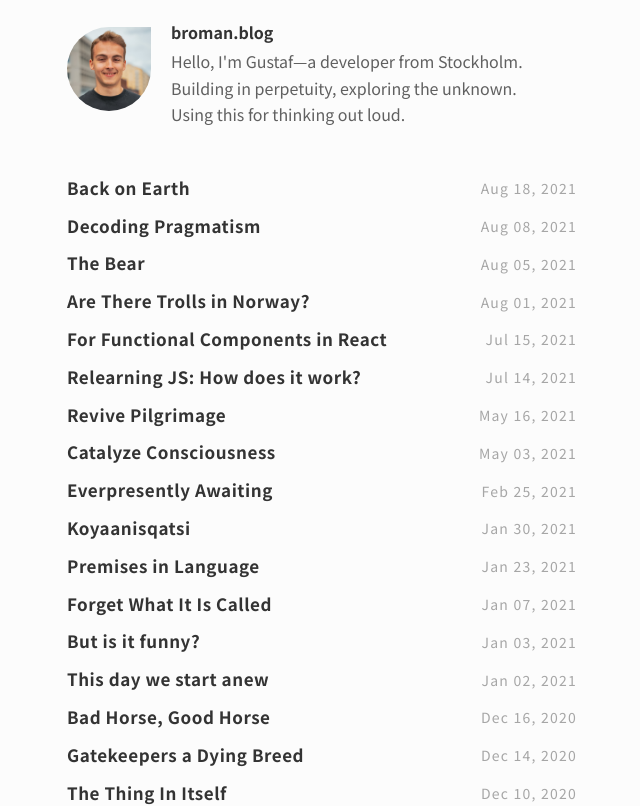
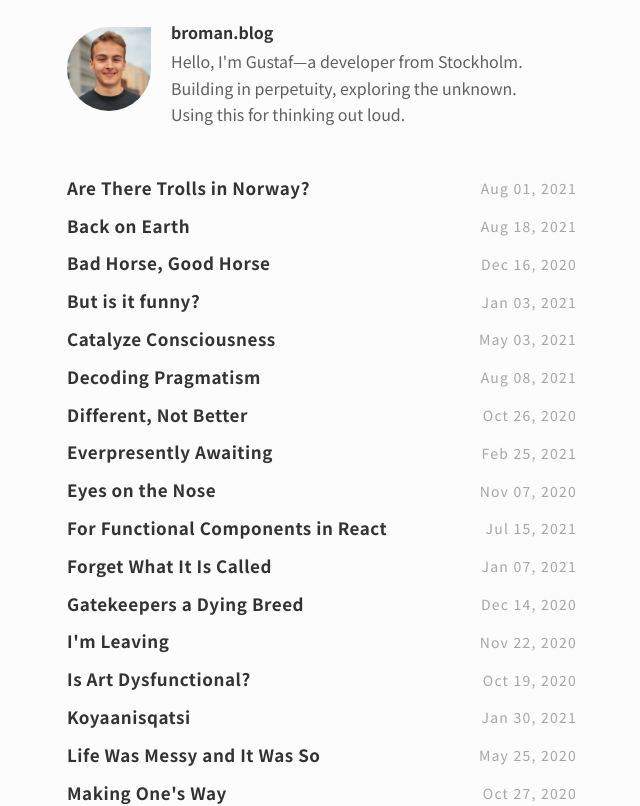
Before and after one commit to gdbroman/broman.blog, a Next.js app: page / in a window 1280 px wide. Shown: the top 806 px of the page, without its empty margins (318-958 px from the left). Built offline with nearby package versions, Linux system fonts and the light colour scheme.

Commit message:
feat: sort posts by alphabetical order

```diff
--- a/pages/index.tsx
+++ b/pages/index.tsx
@@ -17,6 +17,11 @@ const Home = ({ allPostsData }: HomeProps): JSX.Element => (
       <ul>
         {allPostsData
           .filter((p) => !p.isDraft || isDevelopment)
+          .sort((a, b) => {
+            if (a.title > b.title) return 1;
+            if (a.title < b.title) return -1;
+            return 0;
+          })
           .map(
             ({ id, date, title }) =>
               date &&
```
